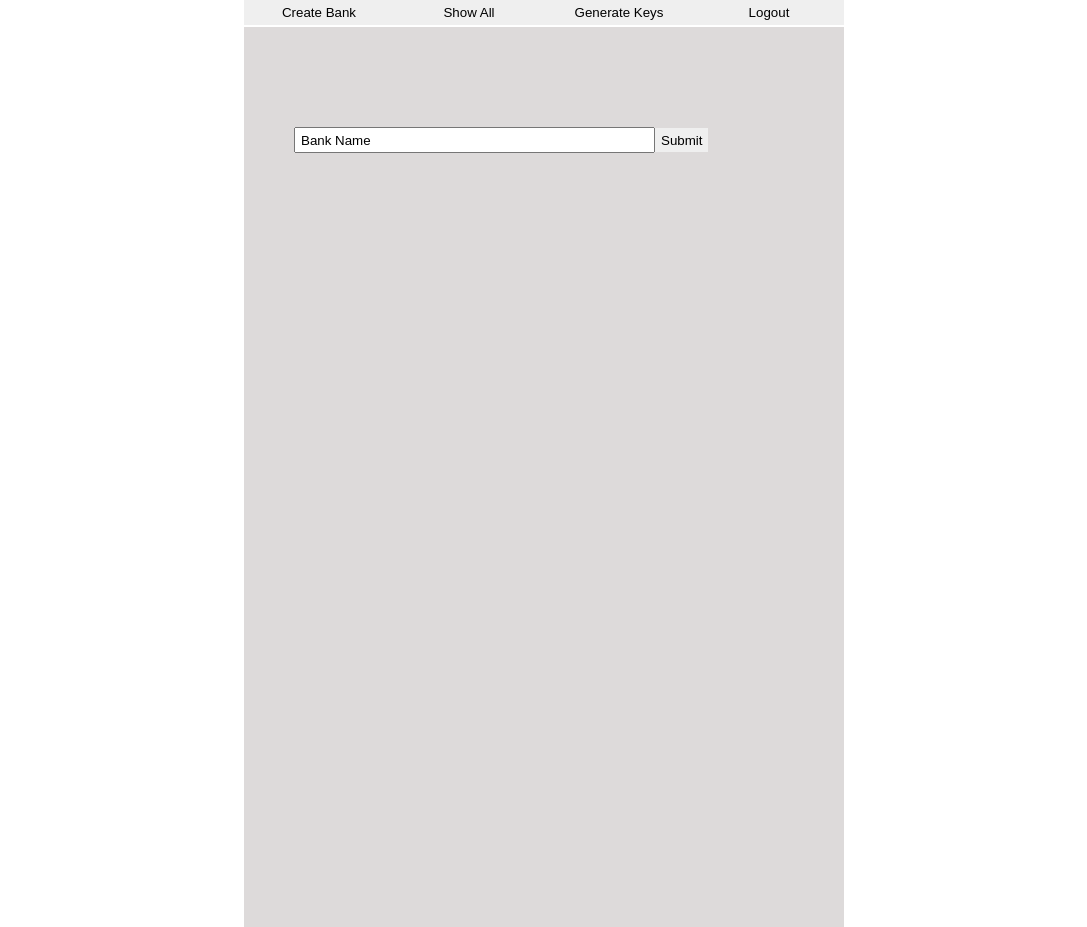
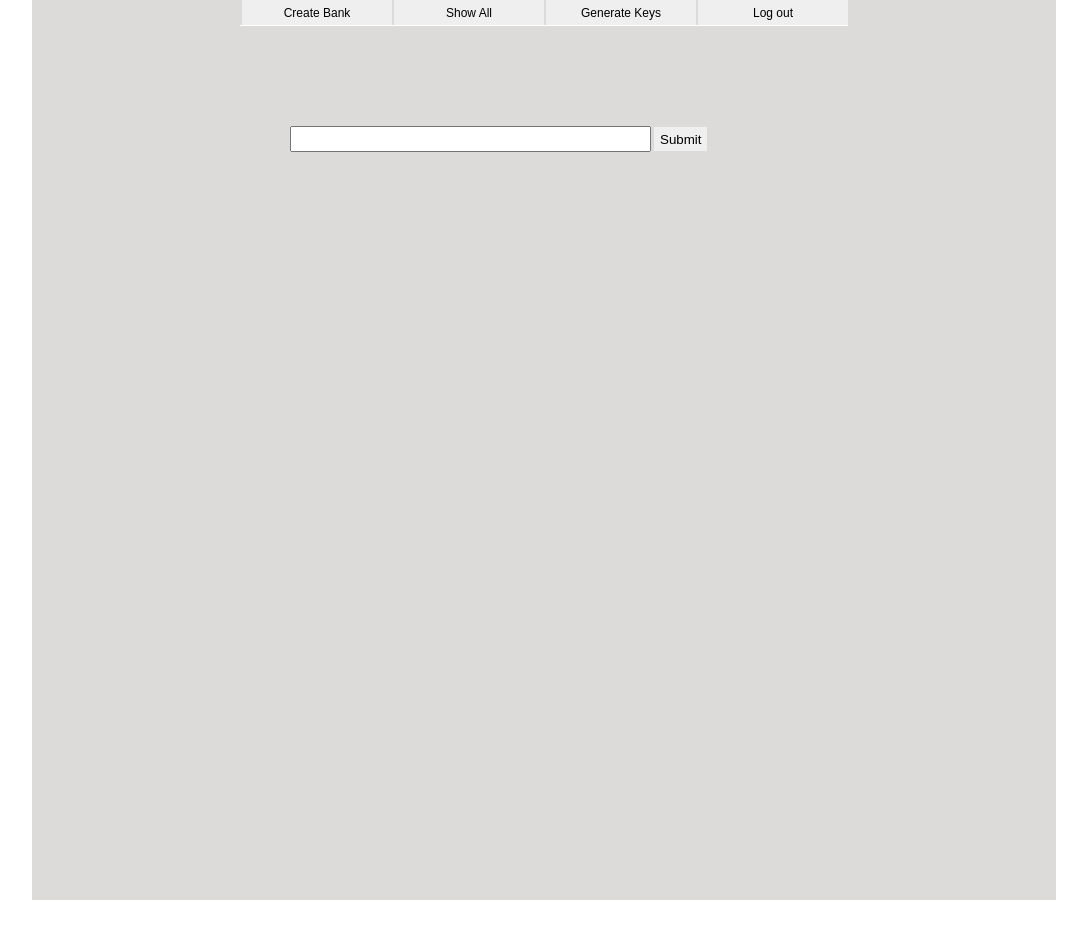
Before and after one commit to kmeda/iris_proj, a Jekyll site: the page built from login_page.html, in a window 1280 px wide. Shown: the whole page, without its empty margins (96-1183 px from the left). Built offline with Jekyll 4.4.1, drawn with Linux system fonts in a browser that asks for light colours; Markdown is read by kramdown in place of the engine named in the settings; after the commit the page ends 900 px from its top, so only the background shows below that.

Commit message:
logged in

```diff
--- a/_includes/login.html
+++ b/_includes/login.html
@@ -1 +1 @@
-<div class="wrapper-out"><ul class="menu-bar"><li class="createBank"><button>Create Bank</button></li><li class="showAll"><button>Show All</button></li><li class="generate_keys"><button>Generate Keys</button></li><li class="logout"><button>Logout</button></li></ul><div class="content"><div class="create"><input type="text" value="Bank Name"/><button>Submit</button></div><div class="show"></div><div class="generate"></div></div></div>
+<div class="content"><div id="tabs"><ul><li><a href="#tabs-1"><button>Create Bank</button></a></li><li><a href="#tabs-2"><button>Show All</button></a></li><li><a href="#tabs-3"><button>Generate Keys</button></a></li><li><a href="#tabs-4"><button>Log out</button></a></li></ul><div id="tabs-1"><input type="text"/><button>Submit</button></div><div id="tabs-2"><p>All Banks Keys are shown here</p></div><div id="tabs-3"><p>Key Generator</p></div></div></div>
--- a/assets/css/main.css
+++ b/assets/css/main.css
@@ -56,72 +56,63 @@
       font-family: 'Fira sans';
       font-size: 0.8em; }
 
-.wrapper-out {
+.content {
   display: -webkit-box;
   display: -webkit-flex;
   display: -ms-flexbox;
   display: flex;
-  -webkit-box-orient: vertical;
-  -webkit-box-direction: normal;
-  -webkit-flex-direction: column;
-      -ms-flex-direction: column;
-          flex-direction: column;
-  -webkit-box-align: center;
-  -webkit-align-items: center;
-      -ms-flex-align: center;
-          align-items: center;
   -webkit-box-pack: center;
   -webkit-justify-content: center;
       -ms-flex-pack: center;
-          justify-content: center; }
-  .wrapper-out .menu-bar {
+          justify-content: center;
+  width: 80%;
+  height: 100vh;
+  background-color: #dddada;
+  margin-left: auto;
+  margin-right: auto; }
+  .content #tabs ul {
     list-style-type: none;
     margin: 0;
-    padding: 0; }
-    .wrapper-out .menu-bar li {
+    padding: 0;
+    border-bottom: 1px solid white; }
+    .content #tabs ul li {
       display: inline; }
-      .wrapper-out .menu-bar li button {
+      .content #tabs ul li button {
         width: 150px;
         height: 25px;
         border: none;
         cursor: pointer;
-        outline: none; }
-        .wrapper-out .menu-bar li button:hover {
+        outline: none;
+        font-size: 0.75em;
+        margin-left: 2px; }
+        .content #tabs ul li button:hover {
           background-color: #6c6868;
           color: white; }
-        .wrapper-out .menu-bar li button:focus {
+        .content #tabs ul li button:focus {
           background-color: #3d3d3d;
           color: white;
-          border-right: 2px solid; }
-  .wrapper-out .content {
-    width: 600px;
-    height: 100vh;
-    background-color: #dddada;
-    border-top: 2px solid white; }
-
-.create {
+          border-bottom: 1px solid white; }
+  .content #tabs-1 {
+    display: inline-block;
     margin-top: 100px;
     margin-left: 50px; }
-  .create input {
+    .content #tabs-1 input {
       width: 350px;
       height: 20px;
-    padding-left: 5px; }
-  .create button {
+      padding-left: 5px;
+      color: #7c7c7c; }
+    .content #tabs-1 button {
       height: 24px;
       outline: none;
       border: none;
       cursor: pointer;
-    margin: 0; }
-    .create button:hover {
+      margin: 0 0 0 3px; }
+      .content #tabs-1 button:hover {
         background-color: #6c6868;
         color: white; }
-    .create button:focus {
+      .content #tabs-1 button:focus {
         background-color: #3d3d3d;
-      color: white;
-      border-right: 2px solid; }
-
-.show, .generate {
-  display: none; }
+        color: white; }
 
 body {
   margin: 0;
--- a/assets/js/functions.js
+++ b/assets/js/functions.js
@@ -1,6 +1,5 @@
  $(document).ready(function() {
 
-
-
+   $("#tabs").tabs();
 
 });
```
Also changed, not shown: _pugfiles/login.pug (+21 -17 lines), assets/css/styles/_style.sass (+53 -53 lines), 3 other files. Lines whose indentation alone changed are shown as unchanged.
